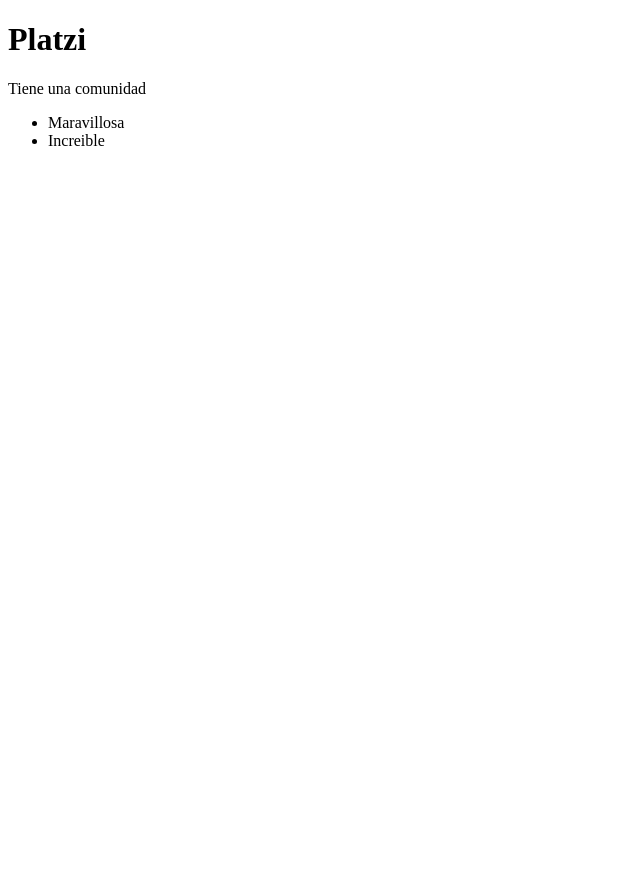
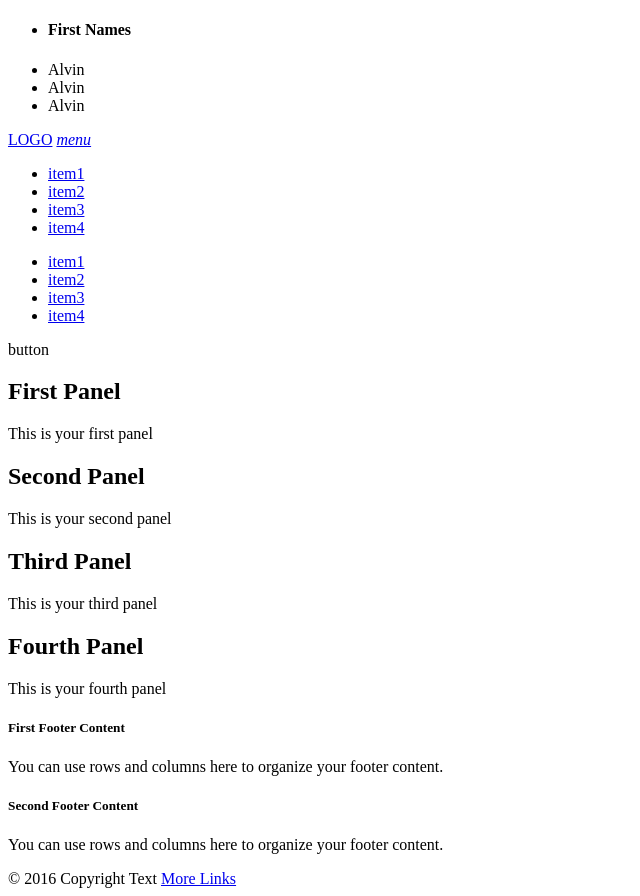
Before and after one commit to ccsmiguelangel/Platzi-CursoDeFrontendDevelopment, a plain HTML site: page index.html in a window 1280 px wide. Shown: the whole page, without its empty margins (0-640 px from the left). Before the commit the page ends 800 px from the top, so only its background shows below. Drawn offline with Linux system fonts and the light colour scheme.

Commit message:
:art: Agragado secciones de html semántico
Header Footer Section y Nav

```diff
--- a/index.html
+++ b/index.html
@@ -1,19 +1,86 @@
-<!-- !
-Html:5 -->
 <!DOCTYPE html>
 <html lang="en">
   <head>
-  <meta charset="UTF-8">
-  <meta http-equiv="X-UA-Compatible" content="IE=edge">
-  <meta name="viewport" content="width=device-width, initial-scale=1.0">
+    <meta charset="UTF-8" />
+    <meta http-equiv="X-UA-Compatible" content="IE=edge" />
+    <meta name="viewport" content="width=device-width, initial-scale=1.0" />
     <title>Document</title>
   </head>
   <body>
-  <h1>Platzi</h1>
-  <p>Tiene una comunidad</p>
-  <ul>
-    <li>Maravillosa</li>
-    <li>Increible</li>
+    <header>
+      <ul class="collection with-header">
+        <li class="collection-header"><h4>First Names</h4></li>
+        <li class="collection-item">Alvin</li>
+        <li class="collection-item">Alvin</li>
+        <li class="collection-item">Alvin</li>
       </ul>
+    </header>
+    <nav>
+      <div class="nav-wrapper">
+        <a href="#" class="brand-logo">LOGO</a>
+        <a href="#" data-activates="mobile-menu" class="button-collapse"
+          ><i class="material-icons">menu</i></a
+        >
+        <ul class="right hide-on-med-and-down">
+          <li><a href="#">item1</a></li>
+          <li><a href="#">item2</a></li>
+          <li><a href="#">item3</a></li>
+          <li><a href="#">item4</a></li>
+        </ul>
+        <ul class="side-nav" id="mobile-menu">
+          <li><a href="#">item1</a></li>
+          <li><a href="#">item2</a></li>
+          <li><a href="#">item3</a></li>
+          <li><a href="#">item4</a></li>
+        </ul>
+      </div>
+    </nav>
+    <section>
+      <div class="carousel carousel-slider center" data-indicators="true">
+        <div class="carousel-fixed-item center">
+          <a class="btn waves-effect white grey-text darken-text-2">button</a>
+        </div>
+        <div class="carousel-item red white-text" href="#one!">
+          <h2>First Panel</h2>
+          <p class="white-text">This is your first panel</p>
+        </div>
+        <div class="carousel-item amber white-text" href="#two!">
+          <h2>Second Panel</h2>
+          <p class="white-text">This is your second panel</p>
+        </div>
+        <div class="carousel-item green white-text" href="#three!">
+          <h2>Third Panel</h2>
+          <p class="white-text">This is your third panel</p>
+        </div>
+        <div class="carousel-item blue white-text" href="#four!">
+          <h2>Fourth Panel</h2>
+          <p class="white-text">This is your fourth panel</p>
+        </div>
+      </div>
+    </section>
+    <footer class="page-footer">
+      <div class="container">
+        <div class="row">
+          <div class="col s12 m8 l6">
+            <h5 class="white-text">First Footer Content</h5>
+            <p class="grey-text text-lighten-4">
+              You can use rows and columns here to organize your footer content.
+            </p>
+          </div>
+          <div class="col s12 m4 l6">
+            <h5 class="white-text">Second Footer Content</h5>
+            <p class="grey-text text-lighten-4">
+              You can use rows and columns here to organize your footer content.
+            </p>
+          </div>
+        </div>
+      </div>
+      <div class="footer-copyright">
+        <div class="container">
+          © 2016 Copyright Text
+          <a class="grey-text text-lighten-4 right" href="#!">More Links</a>
+        </div>
+      </div>
+    </footer>
   </body>
 </html>
```
Lines whose indentation alone changed are shown as unchanged.
